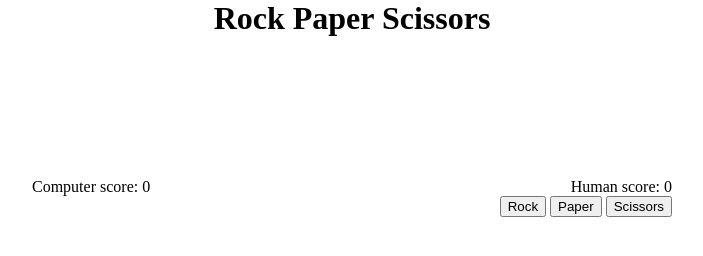
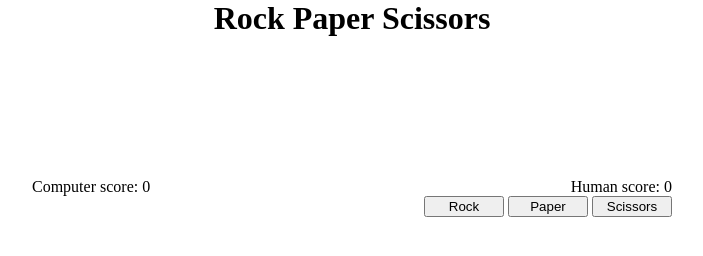
Before and after one commit to noOdin1/rock_paper_scissors, a plain HTML site: page index.html in a window 1280 px wide. Shown: the whole page, without its empty margins (288-991 px from the left). Drawn offline with Linux system fonts and the light colour scheme.

Commit message:
Buttons width added

```diff
--- a/style.css
+++ b/style.css
@@ -28,3 +28,7 @@ h1,
   flex-direction: row;
   justify-content: space-between;
 }
+
+button {
+  width: 80px;
+}
```
